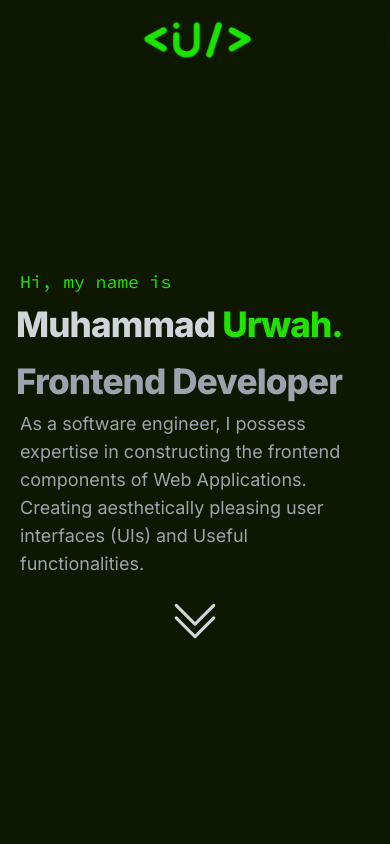
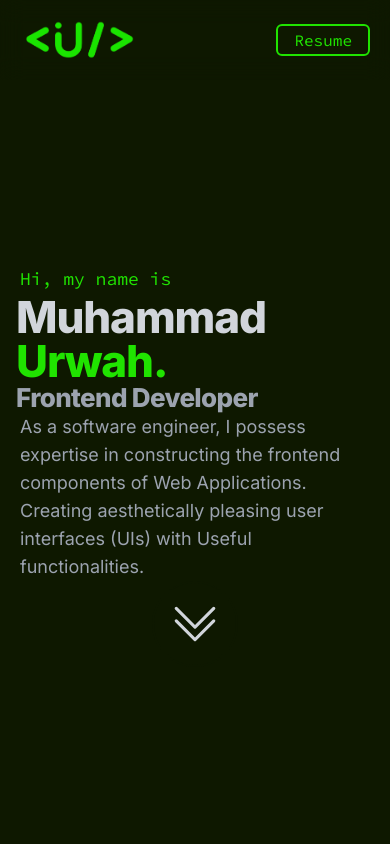
Before and after one commit to urwah1248/portfolioV2, a React (Create React App) app: page / in a window 390 px wide. Shown: the top 844 px of the page. Built offline with nearby package versions, Linux system fonts and the light colour scheme; the HTML template or start-up script is replaced by a standard one.

Commit message:
Added Resume button on smaller screens

```diff
--- a/src/components/Contact.jsx
+++ b/src/components/Contact.jsx
@@ -1,4 +1,5 @@
 import React from 'react'
+import Footer from './Footer'
 
 const Contact = () => {
   return (
--- a/src/components/Header.jsx
+++ b/src/components/Header.jsx
@@ -28,8 +28,8 @@ const Header = () => {
   }, [prevScrollPos])
 
   return (
-    <nav className={`z-10 backdrop-blur-md fixed h-[80px] inset-0 flex justify-center md:justify-between md:p-[20px] w-full transition-['250ms'] ${visible ? '' : 'top-[-100px]'}`}>
-      <div className="logo my-auto">
+    <nav className={`z-10 backdrop-blur-md fixed h-[80px] inset-0 flex justify-between md:justify-between md:p-[20px] w-full md:w-full transition-['250ms'] ${visible ? '' : 'top-[-100px]'}`}>
+      <div className="logo my-auto ml-5">
         <a href="#welcome">
           <img src={logo}
             className="h-[40px] my-[5px] ml-[5px] hover:cursor-pointer md:hover:scale-[150%] transition-[250ms]"
@@ -37,6 +37,13 @@ const Header = () => {
           />
         </a>
       </div>
+
+      <a className='md:hidden flex items-center mr-5' target='_blank' rel="noreferrer" href="https://urwah1248.github.io/urwah1248/resume.pdf">
+        <button className="font-mono text-accent border-2 border-accent hover:bg-accent hover:text-black h-8 px-4 rounded-md leading-none transition-[250ms]">
+          Resume
+        </button>
+      </a>
+
 
         <ul className="hidden md:flex navmenu flex-row justify-evenly text-gray-300 w-1/2 leading-[50px] font-mono">
           <li>
--- a/src/components/Welcome.jsx
+++ b/src/components/Welcome.jsx
@@ -3,11 +3,18 @@ import React from 'react'
 const Welcome = () => {
   return (
     <div id='welcome' className='section h-screen'>
-      <h3 className='ml-1'>Hi, my name is</h3>
-      <h1 className='title my-[0.5vw] text-gray-300 text-[9vw] font-sans font-extrabold md:text-6xl tracking-tight'>Muhammad <span className='text-accent'> Urwah.</span></h1>
-      <h1 className='text-gray-400 my-[0.5vw] text-[9vw] font-sans font-extrabold md:text-6xl tracking-tight'>Frontend Developer</h1>
+      <div id="greet">
+        <h3 className='ml-1'>Hi, my name is</h3>
+        <h1 className='title my-[0.5vw] text-gray-300 text-[44px] leading-none sm:text-[9vw] font-sans font-extrabold md:text-6xl tracking-tight'>
+          Muhammad
+          <span className='text-accent'> Urwah.</span>
+        </h1>
+        <h1 className='text-gray-400 my-[0.5vw] text-[26px] leading-none sm:text-[9vw] font-sans font-extrabold md:text-6xl tracking-tight'>
+          Frontend Developer
+        </h1>
+      </div>
       <p className='ml-1 md:w-1/2'>
-      As a software engineer, I possess expertise in constructing the frontend components of Web Applications. Creating aesthetically pleasing user interfaces (UIs) and Useful functionalities.
+      As a software engineer, I possess expertise in constructing the frontend components of Web Applications. Creating aesthetically pleasing user interfaces (UIs) with Useful functionalities.
       </p>
       <a href="#about">
         <button className='block text-gray-300 mx-auto border-2 border-bg hover:border-gray-300 rounded-full p-4'>
--- a/src/index.css
+++ b/src/index.css
@@ -32,7 +32,7 @@ html{
         @apply font-[sfprobold] text-gray-300 mt-4
     }
     .thumbnail{
-        @apply h-3/4 w-full object-cover object-top
+        @apply min-h-[60%] max-h-[60%] w-full object-cover object-top
     }
     .feather{
         @apply text-gray-400 hover:text-accent cursor-pointer iconhover
```
